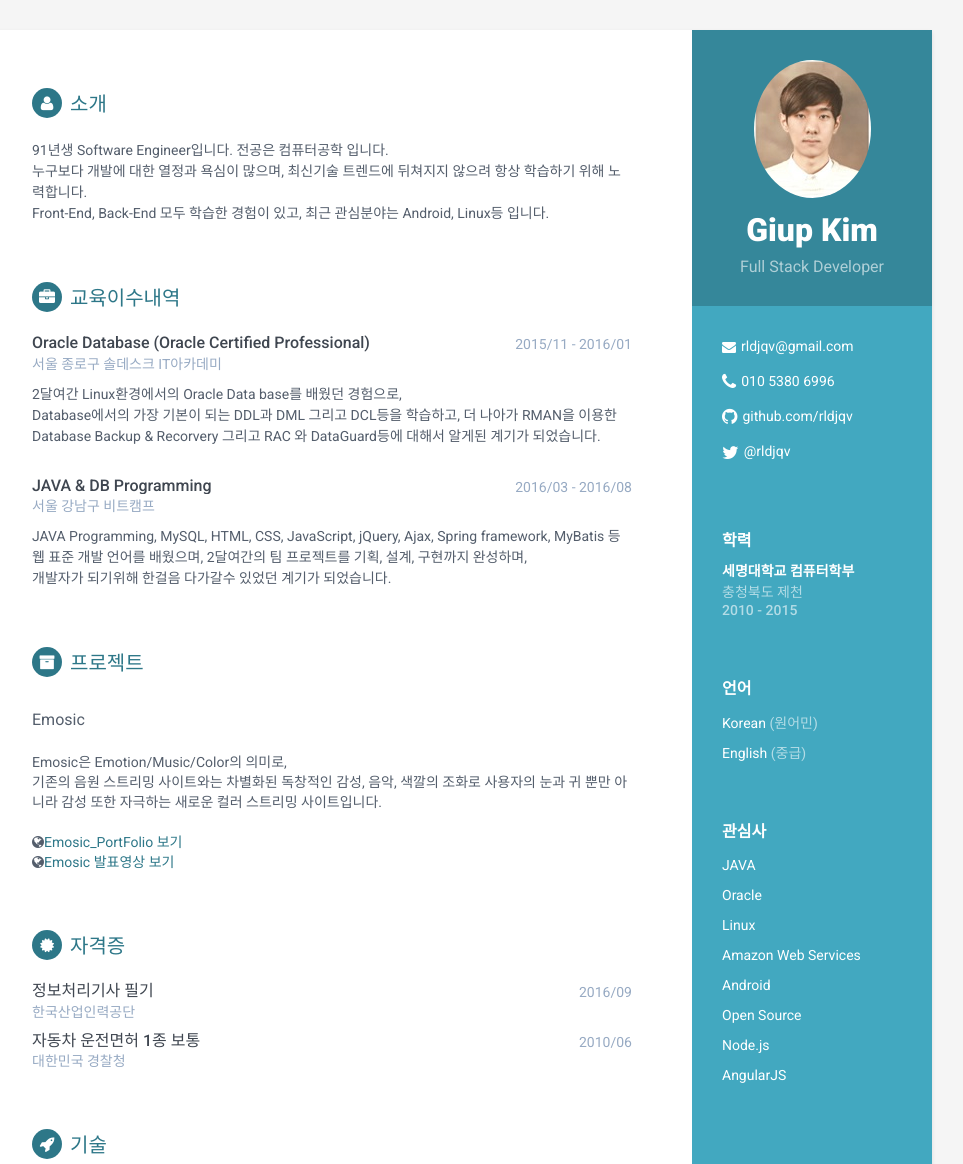
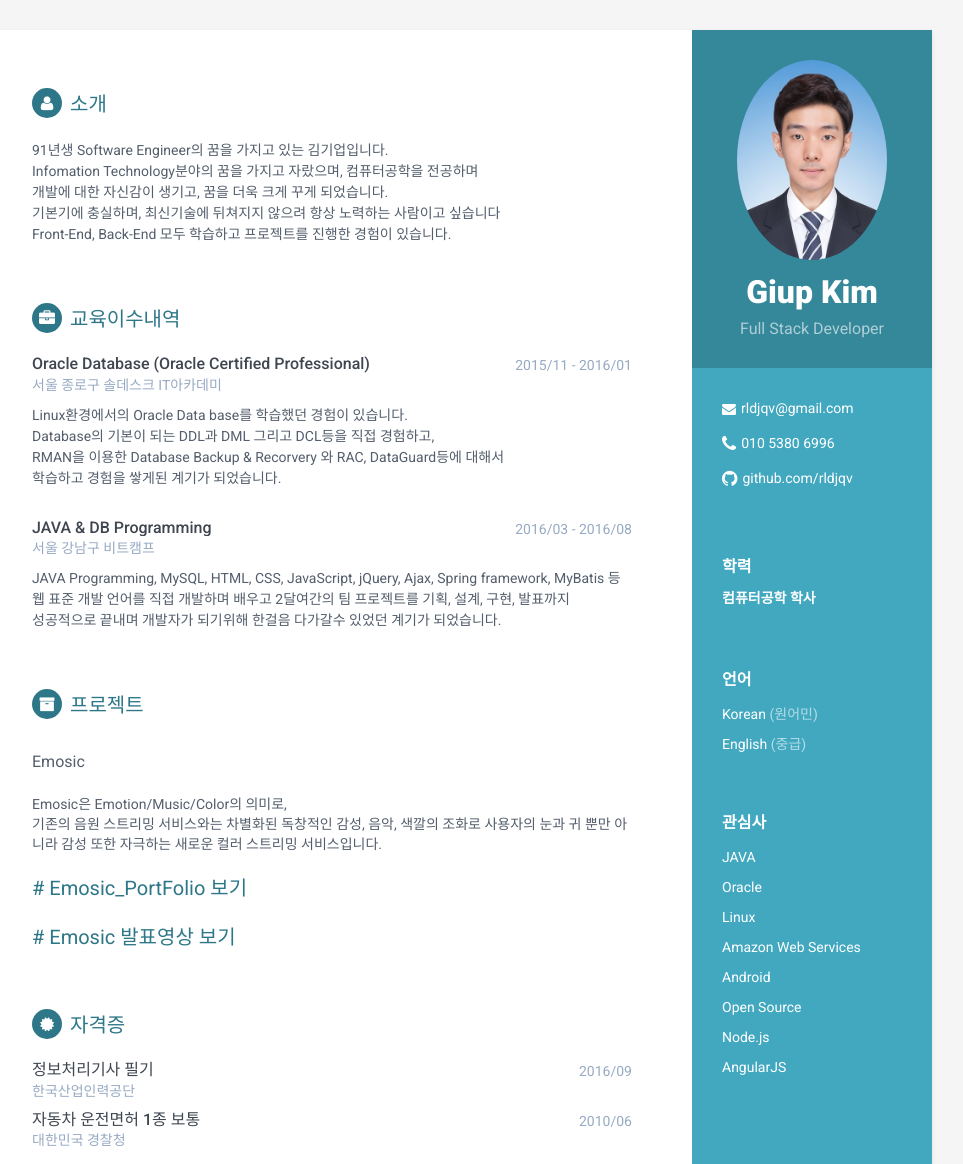
Before and after one commit to rldjqv/resume, a plain HTML site: page index.html in a window 1280 px wide. Shown: the top 1164 px of the page, without its empty margins (188-1151 px from the left). Drawn offline with Linux system fonts and the light colour scheme.

Commit message:
Signed-off-by: rldjqv <rldjqv@gmail.com>

```diff
--- a/index.html
+++ b/index.html
@@ -25,7 +25,7 @@
     <div class="wrapper">
         <div class="sidebar-wrapper">
             <div class="profile-container">
-                <img class="profile img-profile img-circle" src="GiupKim.jpg" alt="" />
+                <img class="profile img-profile img-circle" src="KimGiup.jpg" alt="" style="width: 150px;"/>
                 <h1 class="name">Giup Kim</h1>
                 <h3 class="tagline">Full Stack Developer</h3>
             </div><!--//profile-container-->
@@ -43,15 +43,13 @@
 
                     <li class="github"><i class="fa fa-github"></i><a href="https://github.com/rldjqv" target="_blank">github.com/rldjqv</a></li>
 
-                    <li class="twitter"><i class="fa fa-twitter"></i><a href="https://twitter.com/3rdwave_themes" target="_blank">@rldjqv</a></li>
+                    <!--<li class="twitter"><i class="fa fa-twitter"></i><a href="https://twitter.com/3rdwave_themes" target="_blank">@rldjqv</a></li>-->
                 </ul>
             </div><!--//contact-container-->
             <div class="education-container container-block">
                 <h2 class="container-block-title">학력</h2>
                 <div class="item">
-                    <h4 class="degree">세명대학교 컴퓨터학부</h4>
-                    <h5 class="meta">충청북도 제천</h5>
-                    <div class="time">2010 - 2015</div>
+                    <h4 class="degree">컴퓨터공학 학사</h4>
                 </div><!--//item-->
             </div><!--//education-container-->
 
@@ -84,10 +82,11 @@
             <section class="section summary-section">
                 <h2 class="section-title"><i class="fa fa-user"></i>소개</h2>
                 <div class="summary">
-                    <p>91년생 Software Engineer입니다. 전공은 컴퓨터공학 입니다.<br/>
-                        누구보다 개발에 대한 열정과 욕심이 많으며, 최신기술 트렌드에 뒤쳐지지 않으려 항상 학습하기 위해 노력합니다. <br/>
-                        Front-End, Back-End 모두 학습한 경험이 있고, 최근 관심분야는 Android, Linux등 입니다.
-
+                    <p>91년생 Software Engineer의 꿈을 가지고 있는 김기업입니다.<br/>
+                        Infomation Technology분야의 꿈을 가지고 자랐으며, 컴퓨터공학을 전공하며<br/>
+                        개발에 대한 자신감이 생기고, 꿈을 더욱 크게 꾸게 되었습니다.<br/>
+                        기본기에 충실하며, 최신기술에 뒤쳐지지 않으려 항상 노력하는 사람이고 싶습니다 <br/>
+                        Front-End, Back-End 모두 학습하고 프로젝트를 진행한 경험이 있습니다.
                     </p>
                 </div><!--//summary-->
             </section><!--//section-->
@@ -104,9 +103,10 @@
                         <div class="company">서울 종로구 솔데스크 IT아카데미</div>
                     </div><!--//meta-->
                     <div class="details">
-                        <p>2달여간 Linux환경에서의 Oracle Data base를 배웠던 경험으로,<br/>
-                            Database에서의 가장 기본이 되는 DDL과 DML 그리고 DCL등을 학습하고, 더 나아가 RMAN을 이용한 Database Backup & Recorvery
-                            그리고 RAC 와 DataGuard등에 대해서 알게된 계기가 되었습니다.
+                        <p>Linux환경에서의 Oracle Data base를 학습했던 경험이 있습니다.<br/>
+                            Database의 기본이 되는 DDL과 DML 그리고 DCL등을 직접 경험하고,<br/>
+                            RMAN을 이용한 Database Backup & Recorvery 와 RAC, DataGuard등에 대해서<br/>
+                            학습하고 경험을 쌓게된 계기가 되었습니다.
                         </p>
 
                     </div><!--//details-->
@@ -122,9 +122,9 @@
                     </div><!--//meta-->
                     <div class="details">
                         <p>
-                         JAVA Programming, MySQL, HTML, CSS, JavaScript, jQuery, Ajax, Spring framework, MyBatis 등 웹 표준 개발 언어를 배웠으며,
-                            2달여간의 팀 프로젝트를 기획, 설계, 구현까지 완성하며, <br/>
-                            개발자가 되기위해 한걸음 다가갈수 있었던 계기가 되었습니다.
+                         JAVA Programming, MySQL, HTML, CSS, JavaScript, jQuery, Ajax, Spring framework, MyBatis 등<br/>
+                            웹 표준 개발 언어를 직접 개발하며 배우고 2달여간의 팀 프로젝트를 기획, 설계, 구현, 발표까지<br/>
+                            성공적으로 끝내며 개발자가 되기위해 한걸음 다가갈수 있었던 계기가 되었습니다.
                         </p>
 
                     </div><!--//details-->
@@ -142,13 +142,13 @@
                     <span class="project-title">Emosic</span><br/><br/>
                     <span class="project-tagline">
                     Emosic은 Emotion/Music/Color의 의미로,<br/>
-                    기존의 음원 스트리밍 사이트와는 차별화된 독창적인 감성, 음악, 색깔의 조화로 사용자의 눈과 귀 뿐만 아니라 감성 또한 자극하는 새로운
-                    컬러 스트리밍 사이트입니다.
+                    기존의 음원 스트리밍 서비스와는 차별화된 독창적인 감성, 음악, 색깔의 조화로 사용자의 눈과 귀 뿐만 아니라 감성 또한 자극하는 새로운
+                    컬러 스트리밍 서비스입니다.
                     </span><br/><br/>
 
 
-                    <i class="fa fa-globe"></i><a href="http://www.slideshare.net/GiupKim/ss-69523708" target="_blank">Emosic_PortFolio 보기</a><br/>
-                    <i class="fa fa-globe"></i><a href="https://www.youtube.com/watch?v=AsvgGcMze0Q" target="_blank">Emosic 발표영상 보기</a>
+                    <a href="http://www.slideshare.net/GiupKim/ss-69523708" target="_blank" style="font-size: 20px;"># Emosic_PortFolio 보기</a><br/><br/>
+                    <a href="https://www.youtube.com/watch?v=AsvgGcMze0Q" target="_blank" style="font-size: 20px;"># Emosic 발표영상 보기</a>
 
                 </div><!--//item-->
 
```
Also changed, not shown: GiupKim.jpg (deleted), KimGiup.jpg (added).
